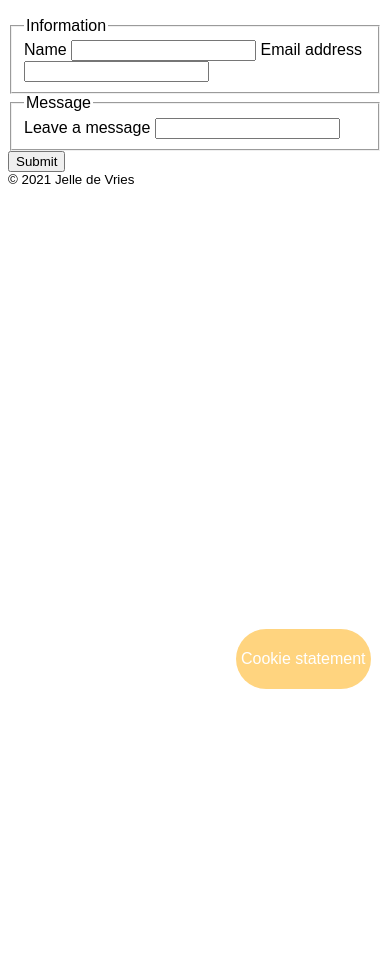
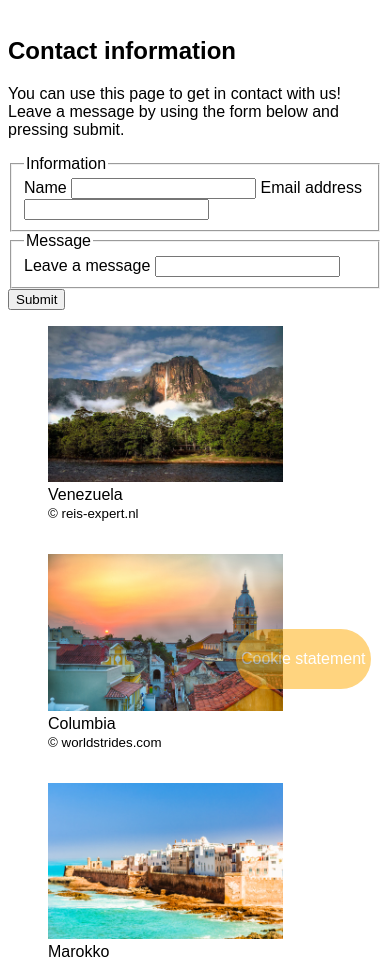
Before and after one commit to H4B1TZ/webmarkup2021, a plain HTML site: page contact.html in a window 390 px wide. Shown: the part 147-1105 px from the top of the page. Before the commit the page ends 844 px from the top, so only its background shows below. Drawn offline with Linux system fonts and the light colour scheme.

Commit message:
added mobile version of contact page

```diff
--- a/contact.html
+++ b/contact.html
@@ -32,8 +32,12 @@
   </ul>
 </nav>
 
-<main>
-    <section>
+<main id="contact_main">
+    <article>
+        <h1>Contact information</h1>
+        <p>You can use this page to get in contact with us! Leave a message by using the form below and pressing submit.</p>
+    </article>
+    <section id="contact_middle">
         <form>
             <fieldset>
                 <legend>Information</legend>
@@ -49,6 +53,23 @@
             </fieldset>
             <input type="submit" value="Submit">
         </form>
+        <aside>
+            <figure>
+                <a href="https://www.tui.nl/informatie/venezuela/"><img src="img/venezuela.jpg"></a>
+                <figcaption>Venezuela</figcaption>
+                <footer><small>&copy; reis-expert.nl</small></footer>
+            </figure>
+            <figure>
+                <a href="https://www.tui.nl/reizen/canada/brits-columbia/"><img src="img/columbia.jpg"></a>
+                <figcaption>Columbia</figcaption>
+                <footer><small>&copy; worldstrides.com</small></footer>
+            </figure>
+            <figure>
+                <a href="https://www.tui.nl/reizen/marokko/"><img src="img/marokko.jpg"></a>
+                <figcaption>Marokko</figcaption>
+                <footer><small>&copy; dolopreizen.nl</small></footer>
+            </figure>
+        </aside>
     </section>
 </main>
 
--- a/css/style.css
+++ b/css/style.css
@@ -338,3 +338,45 @@ body > footer {
         display: initial;
     }
 }
+
+/* Contact */
+#contact_main {
+    display: flex;
+    flex-direction: column;
+    align-items: center;
+}
+
+#contact_middle {
+    display: flex;
+    justify-content: space-around;
+    align-items: center;
+}
+
+#contact_middle form {
+    flex-shrink: 1;
+}
+
+#contact_middle aside {
+    width: 30%;
+
+    display: flex;
+    flex-direction: column;
+}
+
+#contact_middle img {
+    width: 80%;
+}
+
+@media only screen and (max-width: 480px) {
+    #contact_middle {
+        flex-direction: column;
+    }
+
+    #contact_middle aside {
+        width: 100%;
+    }
+
+    #contact_middle img {
+        width: 80%;
+    }
+}
```
